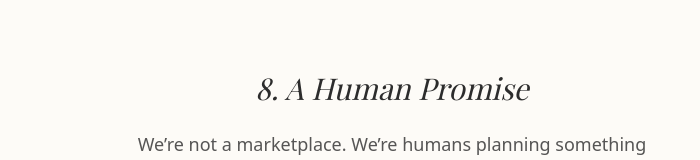
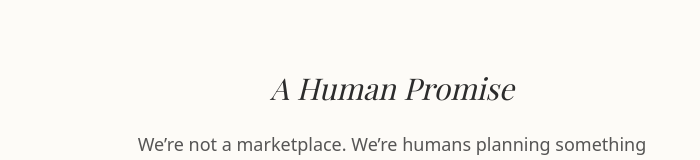
Before and after one commit to tanbiralam06/Yaadein, a Next.js app: page /refund-policy in a window 1280 px wide. Shown: the part 2836-2996 px from the top of the page, without its empty margins (248-948 px from the left). Built offline with nearby package versions, Linux system fonts and the light colour scheme; a web font is replaced by a local one.

Commit message:
remove point 8 and make it clear human promise

```diff
--- a/src/app/refund-policy/page.tsx
+++ b/src/app/refund-policy/page.tsx
@@ -227,7 +227,7 @@ export default function RefundPolicy() {
           <section className="pt-10">
             <div className="text-center space-y-6">
               <h2 className="text-3xl font-serif text-foreground italic">
-                8. A Human Promise
+                A Human Promise
               </h2>
               <div className="max-w-xl mx-auto space-y-4">
                 <p className="text-lg">
```
